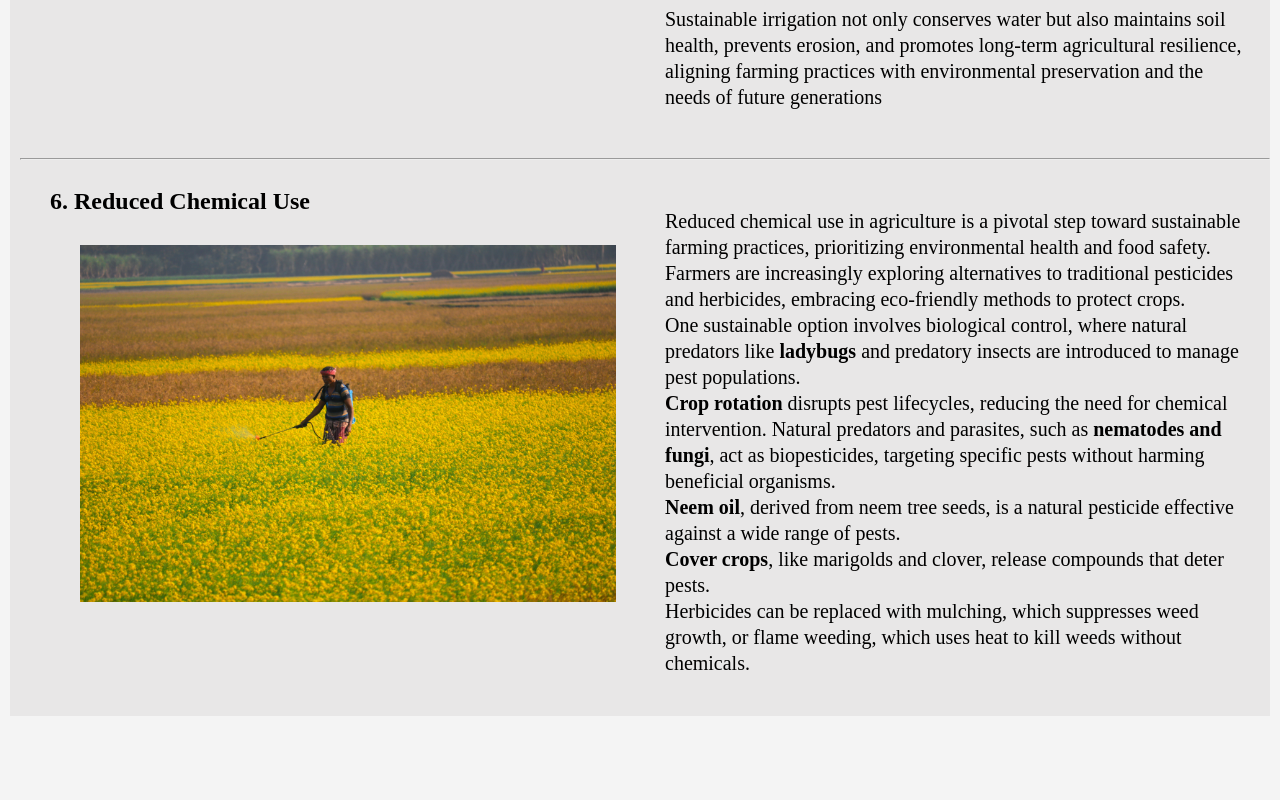
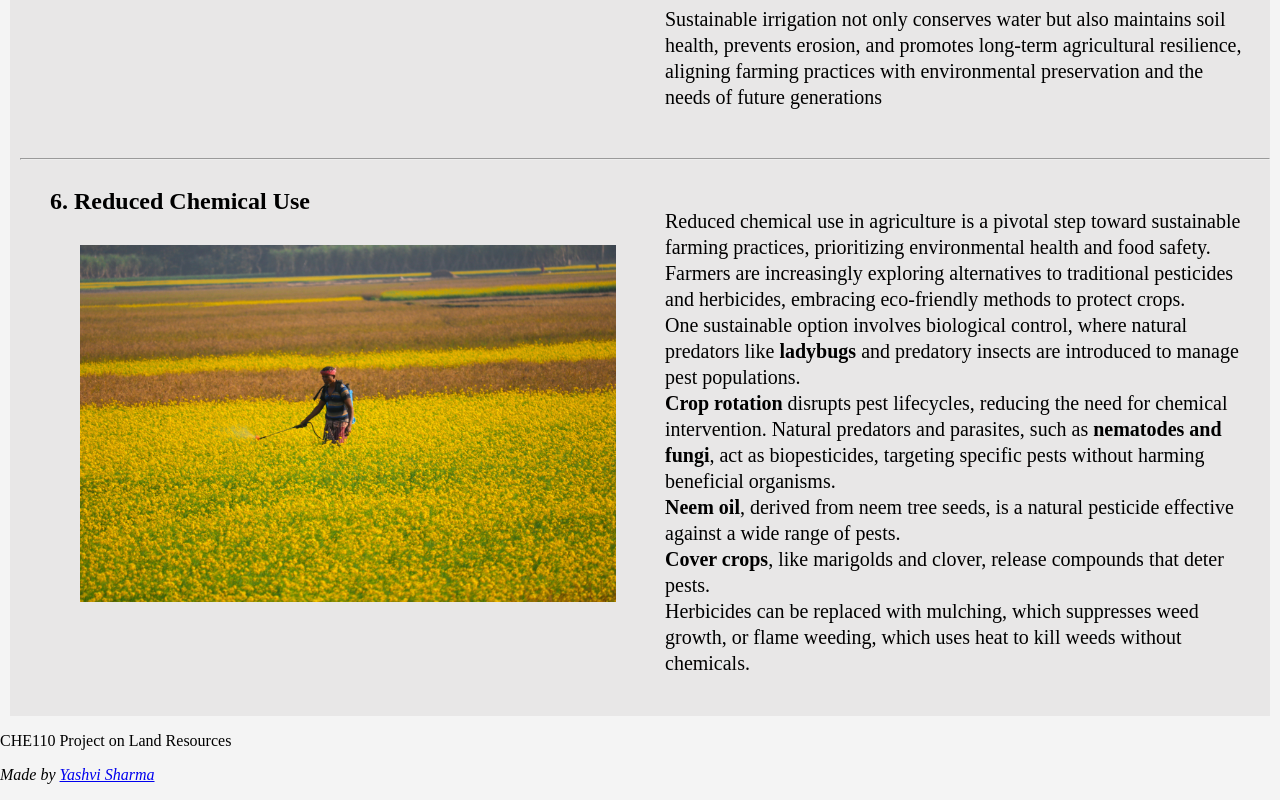
Before and after one commit to yashvisharma1204/SustainaLand-Hub, a plain HTML site: page sa.html in a window 1280 px wide. Shown: the part 3815-4615 px from the top of the page. Before the commit the page ends 4541 px from the top, so only its background shows below. Drawn offline with Linux system fonts and the light colour scheme.

Commit message:
Update sa.html

```diff
--- a/sa.html
+++ b/sa.html
@@ -78,5 +78,13 @@
                 </div>
             </div>
         </div>
+        <footer>
+        <p>
+            CHE110 Project on Land Resources
+            <address>
+                Made by <a href="mailto:@yashvisharma503@gmail.com">Yashvi Sharma</a>
+            </address>
+        </p>
+       </footer>
     </body>
 </html
```
